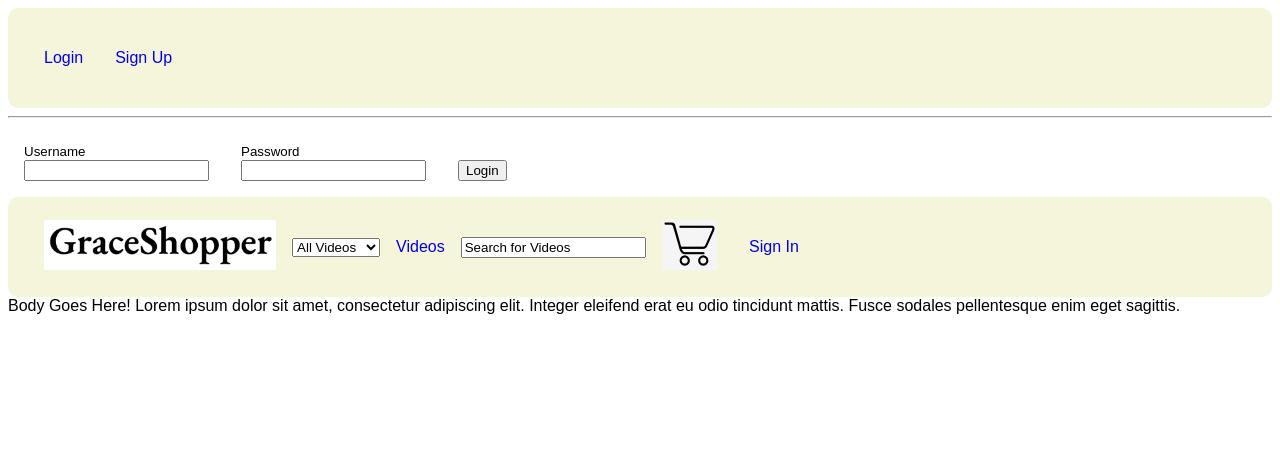
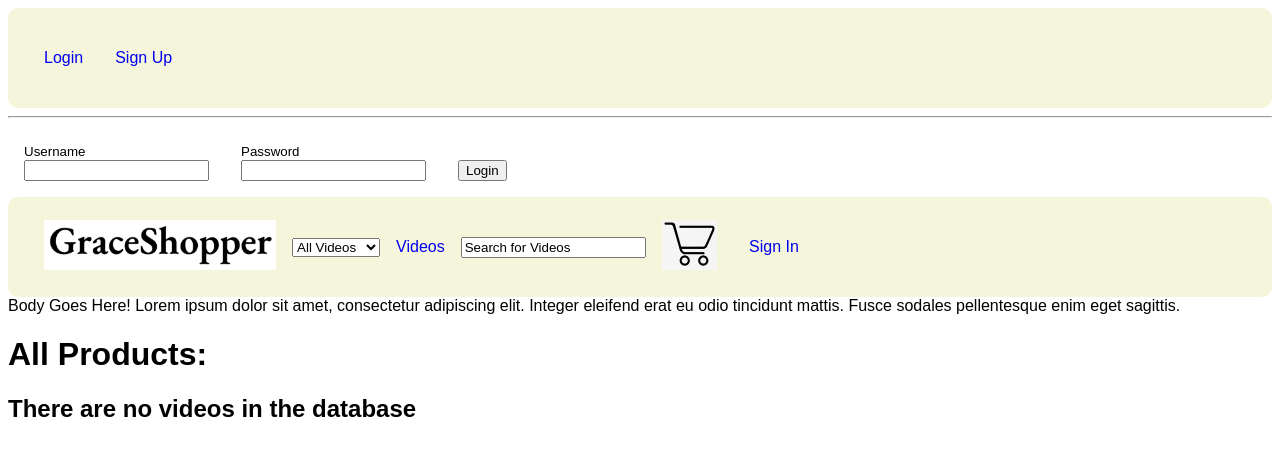
Before and after one commit to 2109graceshopper/Udemy-Larks, a React app: page / in a window 1280 px wide. Shown: the top 456 px of the page. Built offline with nearby package versions, Linux system fonts and the light colour scheme.

Commit message:
AllProducts adjustments and basic render testing

```diff
--- a/client/App.js
+++ b/client/App.js
@@ -3,6 +3,7 @@ import React from "react";
 import Navbar from "./components/Navbar";
 import Routes from "./Routes";
 import Header from "./components/Header";
+import { AllProducts } from "./components/AllProducts";
 
 const App = () => {
   return (
@@ -10,9 +11,11 @@ const App = () => {
       <Navbar />
       <Routes />
       <Header />
+      {/* forced rendering for testing below, can update with routes later*/}
       Body Goes Here! Lorem ipsum dolor sit amet, consectetur adipiscing elit.
       Integer eleifend erat eu odio tincidunt mattis. Fusce sodales pellentesque
       enim eget sagittis.
+      <AllProducts />
     </div>
   );
 };
--- a/client/components/AllProducts.js
+++ b/client/components/AllProducts.js
@@ -13,9 +13,10 @@ export class AllProducts extends React.Component {
     this.handleAddToCart = this.handleAddToCart.bind(this);
   }
 
-  componentDidMount() {
-    this.props.getProducts();
-  }
+  //Uncomment when redux is set up
+  // componentDidMount() {
+  //   this.props.getProducts();
+  // }
 
   async handleAddToCart(productId) {
     await this.props.addToCart(productId);
```
